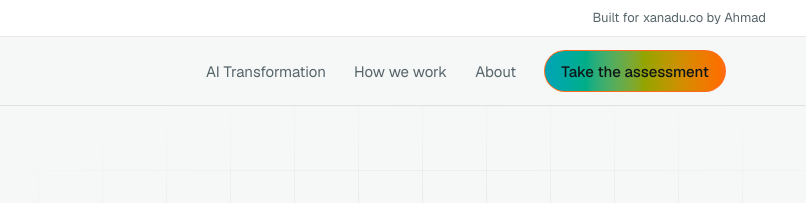
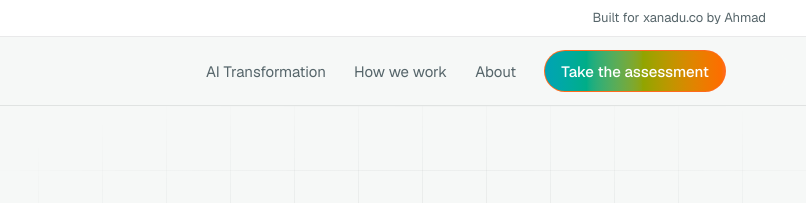
Before and after one commit to ahmadiqbal-tmitm/xanadu.ahmads.build, a plain HTML site: page index.html in a window 1280 px wide. In both pictures the pointer is over the link "Take the assessment". Shown: the top 203 px of the page, 474-1280 px from the left. Drawn offline with nearby package versions, Linux system fonts and the light colour scheme.

Commit message:
Primary buttons: text turns white on the gradient hover
Co-Authored-By: Claude Opus 5.5 <noreply@anthropic.com>

```diff
--- a/styles.css
+++ b/styles.css
@@ -78,6 +78,7 @@ p { margin: 0; }
 .btn-primary { background: var(--signal-orange); color: var(--char); }
 .btn-primary::before { content: ""; position: absolute; inset: 0; z-index: -1; background: linear-gradient(90deg in oklch, var(--xanadu-teal), var(--signal-orange)); opacity: 0; transition: opacity .35s var(--ease); }
 .btn-primary:hover::before, .btn-primary:focus-visible::before { opacity: 1; }
+.btn-primary:hover, .btn-primary:focus-visible, .nav-links .btn-primary:hover, .nav-links .btn-primary:focus-visible { color: var(--plain-white); }
 .btn-ghost { border-color: var(--hairline-strong); color: var(--harbour-ink); background: transparent; }
 .btn-ghost:hover { border-color: var(--harbour-ink); }
 .btn-sm { height: 42px; padding: 0 16px; font-size: .875rem; }
```
Also changed, not shown: .impeccable/design.json, 1 other file.
